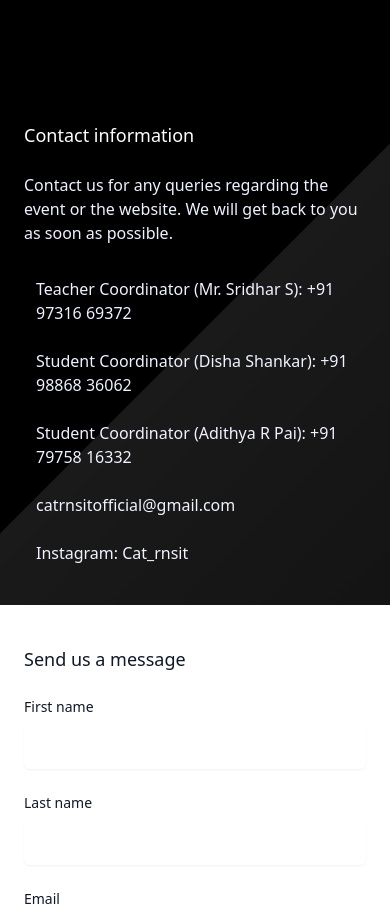
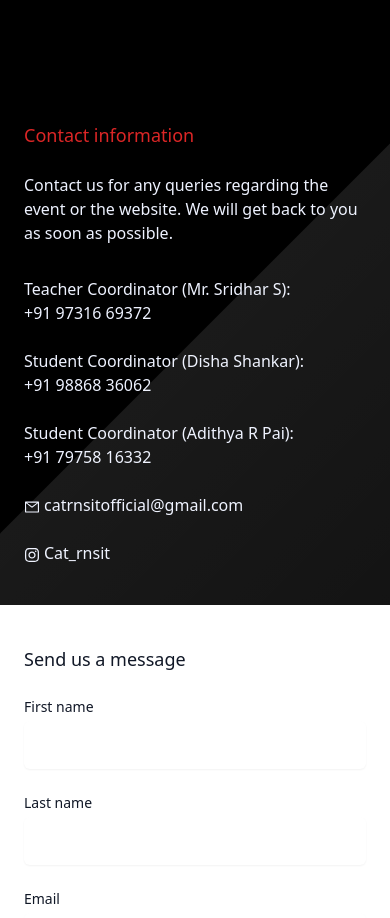
Before and after one commit to NidPlays/pantheon2023, a React (Vite) app in the folder pantheon2023/: page / in a window 390 px wide. Shown: the part 4400-5318 px from the top of the page. Built offline with nearby package versions, Linux system fonts and the light colour scheme.

Commit message:
fixed footer and some minor bugs

```diff
--- a/pantheon2023/src/components/About.jsx
+++ b/pantheon2023/src/components/About.jsx
@@ -31,7 +31,7 @@ function About() {
                 </div>
                 {/* Buttons */}
 
-                <div className="flex flex-col items-center gap-2 w-full lg:flex-row mt-8 mb-36 md:mb-2 lg:mb-2">
+                <div className="flex flex-col items-center gap-2 w-full lg:flex-row mt-8 mb-36 md:mb-4 lg:mb-4">
                     {/* 1st section */}
                     <div className="w-1/2 flex-col md:w-1/3 lg:w-1/3">
                         <h1 className="mx-auto  max-w-4xl font-display text-3xl text-center font-medium tracking-tight text-slate-100 sm:text-4xl">
--- a/pantheon2023/src/components/Artists.jsx
+++ b/pantheon2023/src/components/Artists.jsx
@@ -63,9 +63,11 @@ function Artists() {
                     </div>
                 </div>
                 <div className="flex flex-col items-center py-8 lg:flex-row lg:justify-between">
+                    {/* Mobile ig */}
                     <div className="relative flex justify-center w-1/2 pb-8 mb-5 lg:hidden lg:mb-0">
                         <img className src={shivu} alt />
                     </div>
+                    {/* Mobile ig */}
                     <div className="flex items-center md:mt-4 lg:mt-0 lg:w-1/2">
                         <div className="lg:pt-5 lg:pt-0">
                             <div className="py-4 text-2xl font-normal text-center text-gray-200 lg:text-left f-f-d-s lg:text-3xl xl:text-5xl">
--- a/pantheon2023/src/components/Contact.jsx
+++ b/pantheon2023/src/components/Contact.jsx
@@ -1,4 +1,6 @@
 import React from "react";
+import { FaInstagram } from "react-icons/fa";
+import { AiOutlineMail } from "react-icons/ai";
 
 function Contact() {
     return (
@@ -104,7 +106,7 @@ function Contact() {
                                         </defs>
                                     </svg>
                                 </div>
-                                <h3 className="text-lg font-medium text-white">Contact information</h3>
+                                <h3 className="text-lg font-medium text-red-600">Contact information</h3>
                                 <p className="max-w-3xl mt-6 text-base text-indigo-50">
                                     Contact us for any queries regarding the event or the website. We will get back to you as soon as possible.
                                 </p>
@@ -112,26 +114,28 @@ function Contact() {
                                     <dt>
                                         <span className="sr-only">Phone number</span>
                                     </dt>
-                                    <dd className="flex text-base text-indigo-50">
-                                        <span className="ml-3">Teacher Coordinator (Mr. Sridhar S): +91 97316 69372 </span>{" "}
+                                    <dd className="flex-col text-base text-indigo-50">
+                                        <a href="tel:9731669372">Teacher Coordinator (Mr. Sridhar S):<div>+91 97316 69372 </div></a>{" "}
                                         {/* TODO FORMAT and add this as links*/}
                                     </dd>
-                                    <dd className="flex text-base text-indigo-50">
-                                        <span className="ml-3">Student Coordinator (Disha Shankar): +91 98868 36062 </span>{" "}
+                                    <dd className="flex-col text-base text-indigo-50">
+                                        <a href="tel:9886836062">Student Coordinator (Disha Shankar):<div>+91 98868 36062 </div></a>{" "}
                                         {/* TODO FORMAT and  add this as links*/}
                                     </dd>
-                                    <dd className="flex text-base text-indigo-50">
-                                        <span className="ml-3">Student Coordinator (Adithya R Pai): +91 79758 16332 </span>{" "}
+                                    <dd className="flex-col text-base text-indigo-50">
+                                        <a href="tel:7975816332">Student Coordinator (Adithya R Pai):<div> +91 79758 16332 </div></a>{" "}
                                         {/* TODO FORMAT and add this as links*/}
                                     </dd>
                                     <dt>
                                         <span className="sr-only">Email</span>
                                     </dt>
-                                    <dd className="flex text-base text-indigo-50">
-                                        <span className="ml-3">catrnsitofficial@gmail.com</span> {/* TODO add this as links*/}
+                                    <dd className="flex items-center text-base text-indigo-50">
+                                    <AiOutlineMail className="mt-1"/>
+                                        <a href="mailto:catrnsitofficial@gmail.com" className="ml-1">catrnsitofficial@gmail.com</a> {/* TODO add this as links*/}
                                     </dd>
-                                    <dd className="flex text-base text-indigo-50">
-                                        <span className="ml-3">Instagram: Cat_rnsit</span> {/* TODO add this as links*/}
+                                    <dd className="flex items-center text-base text-indigo-50">
+                                    <FaInstagram className="mt-1"/>
+                                        <a href="https://www.instagram.com/cat_rnsit/" target="_blank" className="ml-1">Cat_rnsit</a> {/* TODO add this as links*/}
                                     </dd>
                                 </dl>
                                 {/* <ul role="list" className="flex mt-8 space-x-12">
```
Lines whose indentation alone changed are shown as unchanged.
